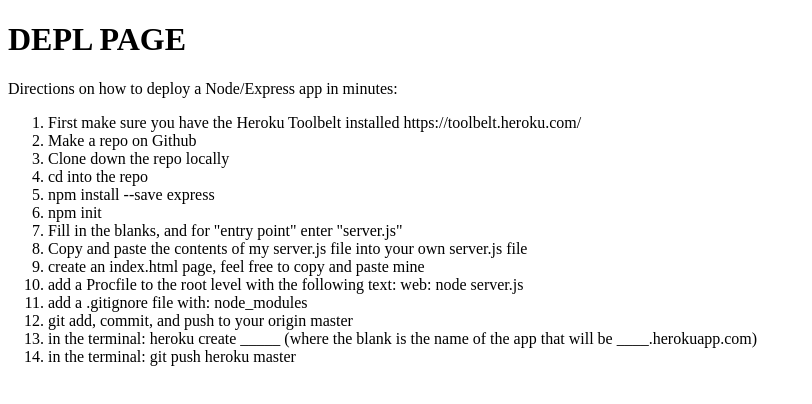
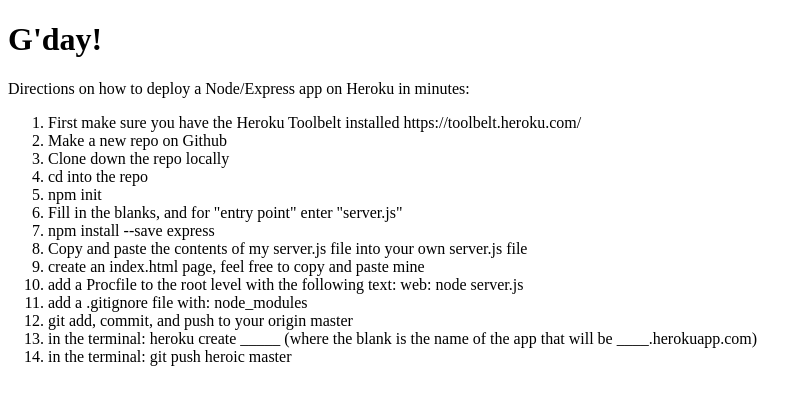
Before and after one commit to veeweeherman/testdeploy, a website: page index.html in a window 1280 px wide. Shown: the whole page, without its empty margins (0-812 px from the left). Drawn offline with Linux system fonts and the light colour scheme.

Commit message:
fixing html page

```diff
--- a/index.html
+++ b/index.html
@@ -2,29 +2,29 @@
 <html>
   <head>
 
-    <title>testing</title>
+    <title>Deploy in 5 minutes</title>
 
   </head>
 
   <body>
 <!-- PUT YOUR INDEX.HTML CONTENT HERE -->
-    <h1>DEPL PAGE</h1>
-			<p>Directions on how to deploy a Node/Express app in minutes:</p>
+    <h1>G'day! </h1>
+			<p>Directions on how to deploy a Node/Express app on Heroku in minutes:</p>
     <ol>
 			<li>First make sure you have the Heroku Toolbelt installed https://toolbelt.heroku.com/</li>
-			<li>Make a repo on Github</li>
+			<li>Make a new repo on Github</li>
 			<li>Clone down the repo locally</li>
 			<li>cd into the repo</li>
-			<li>npm install --save express</li>
 			<li>npm init</li>
 			<li>Fill in the blanks, and for "entry point" enter "server.js"</li>
+			<li>npm install --save express</li>
 			<li>Copy and paste the contents of my server.js file into your own server.js file</li>
 			<li>create an index.html page, feel free to copy and paste mine</li>
 			<li>add a Procfile to the root level with the following text: web: node server.js</li>
 			<li>add a .gitignore file with: node_modules</li>
 			<li>git add, commit, and push to your origin master</li>
 			<li>in the terminal: heroku create _____ (where the blank is the name of the app that will be ____.herokuapp.com)</li>
-			<li>in the terminal: git push heroku master</li>
+			<li>in the terminal: git push heroic master</li>
     </ol>
   </body>
-  </html>
+</html>
```
